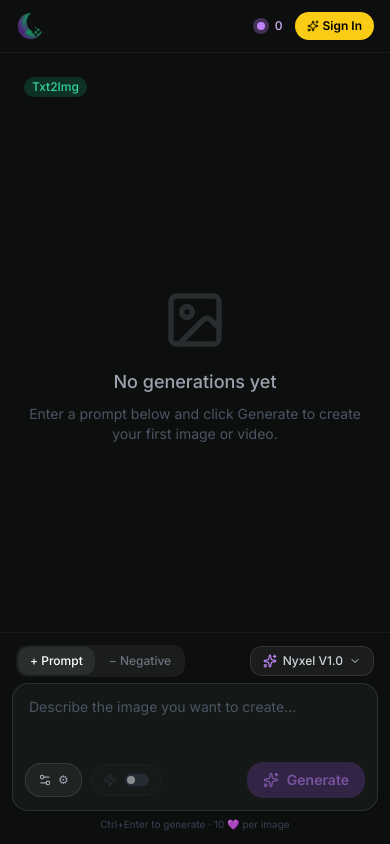
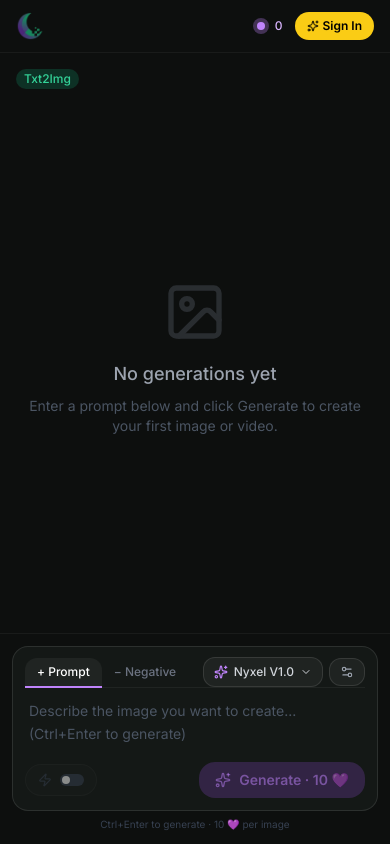
Before and after one commit to Thairm/Nyxel, a React (Vite) app in the folder app/: page /generate/1 in a window 390 px wide. Built offline with nearby package versions, Linux system fonts and the light colour scheme.

Commit message:
Fix: tabs inside box scroll in preview restore 9 aspect ratios

```diff
--- a/app/src/components/generate/PreviewArea.tsx
+++ b/app/src/components/generate/PreviewArea.tsx
@@ -115,7 +115,7 @@ export function PreviewArea({ isGenerating, generatedItems = [], pendingCount =
     };
 
     return (
-        <div ref={scrollContainerRef} className="flex-1 overflow-y-auto scrollbar-thin p-6">
+        <div ref={scrollContainerRef} className="h-full overflow-y-auto scrollbar-thin p-4 sm:p-6">
             {/* Top Toolbar */}
             <div className="flex items-center justify-between mb-4">
                 <div className="flex items-center gap-2">
--- a/app/src/components/generate/PromptBar.tsx
+++ b/app/src/components/generate/PromptBar.tsx
@@ -20,12 +20,17 @@ interface PromptBarProps {
   onFreeCreationToggle?: () => void;
 }
 
+// All SDXL aspect ratios (Illustrious models support all except 21:9)
 const ASPECT_RATIOS = [
-  { label: '1:1', value: '1:1' },
-  { label: '2:3', value: '2:3' },
-  { label: '3:2', value: '3:2' },
-  { label: '9:16', value: '9:16' },
-  { label: '16:9', value: '16:9' },
+  { label: '1:1', value: '1:1', pixels: '1024 × 1024' },
+  { label: '2:3', value: '2:3', pixels: '832 × 1216' },
+  { label: '3:2', value: '3:2', pixels: '1216 × 832' },
+  { label: '3:4', value: '3:4', pixels: '896 × 1152' },
+  { label: '4:3', value: '4:3', pixels: '1152 × 896' },
+  { label: '4:5', value: '4:5', pixels: '1024 × 1280' },
+  { label: '5:4', value: '5:4', pixels: '1280 × 1024' },
+  { label: '9:16', value: '9:16', pixels: '768 × 1344' },
+  { label: '16:9', value: '16:9', pixels: '1344 × 768' },
 ];
 
 type PromptTab = 'positive' | 'negative';
@@ -53,7 +58,7 @@ export function PromptBar({
   const modelDropdownRef = useRef<HTMLDivElement>(null);
   const settingsRef = useRef<HTMLDivElement>(null);
 
-  // Close dropdowns when clicking outside
+  // Close dropdowns on outside click
   useEffect(() => {
     const handleClickOutside = (e: MouseEvent) => {
       if (modelDropdownRef.current && !modelDropdownRef.current.contains(e.target as Node)) {
@@ -88,48 +93,55 @@ export function PromptBar({
     <div className="bg-[#0D0F0E] px-3 sm:px-6 py-3">
       <div className="max-w-4xl mx-auto">
 
-        {/* ── Top row: Prompt tabs (outside/above box) + Model dropdown ── */}
-        <div className="flex items-center justify-between mb-1.5 px-1">
-          {/* Left: Positive / Negative tabs */}
-          <div className="flex items-center gap-0.5 bg-[#1a1d1b] rounded-lg p-0.5">
+        {/* ══════════════════════════════════════════════
+            PROMPT BOX (tabs are part of the box border)
+            ══════════════════════════════════════════════ */}
+        <div className="relative bg-[#141816] border border-white/10 rounded-2xl overflow-visible focus-within:border-purple-500/40 transition-colors">
+
+          {/* ── Tab row: sits at the very top of the box ── */}
+          <div className="flex items-center justify-between px-3 pt-2.5 pb-0">
+            {/* Left: Prompt / Negative tab pills */}
+            <div className="flex items-center -mb-px">
               <button
                 onClick={() => setActiveTab('positive')}
-              className={`flex items-center gap-1.5 text-xs font-medium px-3 py-1.5 rounded-md transition-all ${
+                className={`text-xs font-medium px-3 py-1.5 rounded-t-lg border-b-2 transition-all ${
                   activeTab === 'positive'
-                  ? 'bg-[#2a2e2c] text-white shadow-sm'
-                  : 'text-gray-500 hover:text-gray-300'
+                    ? 'text-white border-purple-400 bg-white/5'
+                    : 'text-gray-500 border-transparent hover:text-gray-300'
                 }`}
               >
                 + Prompt
               </button>
               <button
                 onClick={() => setActiveTab('negative')}
-              className={`flex items-center gap-1.5 text-xs font-medium px-3 py-1.5 rounded-md transition-all relative ${
+                className={`text-xs font-medium px-3 py-1.5 rounded-t-lg border-b-2 transition-all relative ${
                   activeTab === 'negative'
-                  ? 'bg-[#2a2e2c] text-white shadow-sm'
-                  : 'text-gray-500 hover:text-gray-300'
+                    ? 'text-white border-purple-400 bg-white/5'
+                    : 'text-gray-500 border-transparent hover:text-gray-300'
                 }`}
               >
                 − Negative
                 {hasNegativePrompt && (
-                <span className="w-1.5 h-1.5 rounded-full bg-purple-400 inline-block ml-1" />
+                  <span className="w-1.5 h-1.5 rounded-full bg-purple-400 absolute -top-0.5 -right-0.5" />
                 )}
               </button>
             </div>
 
-          {/* Right: Model selector dropdown */}
+            {/* Right: Model selector + Settings button */}
+            <div className="flex items-center gap-1.5">
+              {/* Model dropdown */}
               <div className="relative" ref={modelDropdownRef}>
                 <button
                   onClick={() => setModelDropdownOpen(!modelDropdownOpen)}
-              className="flex items-center gap-1.5 text-xs font-medium text-gray-300 hover:text-white bg-[#1a1d1b] hover:bg-white/10 border border-white/10 px-3 py-1.5 rounded-lg transition-all"
+                  className="flex items-center gap-1.5 text-xs font-medium text-gray-300 hover:text-white bg-white/5 hover:bg-white/10 border border-white/10 px-2.5 py-1.5 rounded-lg transition-all"
                 >
                   <Sparkles className="w-3.5 h-3.5 text-purple-400" />
-              <span>{selectedModel.name}</span>
+                  <span className="max-w-[80px] sm:max-w-none truncate">{selectedModel.name}</span>
                   <ChevronDown className={`w-3 h-3 transition-transform ${modelDropdownOpen ? 'rotate-180' : ''}`} />
                 </button>
 
                 {modelDropdownOpen && (
-              <div className="absolute bottom-full right-0 mb-2 w-52 bg-[#1a1d1b] border border-white/10 rounded-xl shadow-2xl overflow-hidden z-50 animate-in fade-in slide-in-from-bottom-2 duration-150">
+                  <div className="absolute bottom-full right-0 mb-2 w-52 bg-[#1a1d1b] border border-white/10 rounded-xl shadow-2xl overflow-hidden z-50">
                     <div className="p-1">
                       {availableModels.map(model => (
                         <button
@@ -158,65 +170,28 @@ export function PromptBar({
                   </div>
                 )}
               </div>
-        </div>
 
-        {/* ── Prompt Box ── */}
-        <div className="relative bg-[#141816] border border-white/10 rounded-2xl overflow-visible focus-within:border-purple-500/40 transition-colors">
-          {/* Text area */}
-          <div className="px-4 pt-3 pb-2">
-            {activeTab === 'positive' ? (
-              <textarea
-                value={prompt}
-                onChange={e => handleTextareaInput(e, setPrompt)}
-                onKeyDown={handleKeyDown}
-                placeholder="Describe the image you want to create..."
-                rows={2}
-                className="w-full bg-transparent text-white text-sm placeholder:text-gray-600 resize-none focus:outline-none leading-relaxed"
-                style={{ minHeight: '52px', maxHeight: '140px' }}
-              />
-            ) : (
-              <textarea
-                value={negativePrompt}
-                onChange={e => handleTextareaInput(e, setNegativePrompt)}
-                onKeyDown={handleKeyDown}
-                placeholder="Things to avoid (e.g. blurry, bad hands, text)..."
-                rows={2}
-                className="w-full bg-transparent text-white text-sm placeholder:text-gray-600 resize-none focus:outline-none leading-relaxed"
-                style={{ minHeight: '52px', maxHeight: '140px' }}
-              />
-            )}
-          </div>
-
-          {/* ── Bottom Controls Row ── */}
-          <div className="flex items-center justify-between gap-2 px-3 pb-3 flex-wrap sm:flex-nowrap">
-
-            {/* Left: Settings popup button + Free gen toggle */}
-            <div className="flex items-center gap-2">
-
-              {/* Generation Settings button — opens aspect ratio popup */}
+              {/* Settings button (opens aspect ratio popup) */}
               <div className="relative" ref={settingsRef}>
                 <button
                   onClick={() => setSettingsOpen(!settingsOpen)}
-                  className={`flex items-center gap-1.5 text-xs font-medium px-3 py-2 rounded-xl border transition-all ${
+                  className={`flex items-center gap-1 text-xs font-medium px-2.5 py-1.5 rounded-lg border transition-all ${
                     settingsOpen
                       ? 'bg-white/10 text-white border-white/20'
                       : 'text-gray-400 hover:text-white bg-white/5 hover:bg-white/10 border-white/10'
                   }`}
                 >
                   <Settings2 className="w-3.5 h-3.5" />
-                  <span className="hidden sm:inline">Settings</span>
-                  <span className="sm:hidden">⚙</span>
                 </button>
 
-                {/* Settings popup — aspect ratio */}
                 {settingsOpen && (
-                  <div className="absolute bottom-full left-0 mb-2 bg-[#1a1d1b] border border-white/10 rounded-xl shadow-2xl p-4 z-50 min-w-[220px] animate-in fade-in slide-in-from-bottom-2 duration-150">
+                  <div className="absolute bottom-full right-0 mb-2 bg-[#1a1d1b] border border-white/10 rounded-xl shadow-2xl p-4 z-50 min-w-[260px]">
                     <p className="text-xs text-gray-400 font-medium mb-3">Aspect Ratio</p>
                     <div className="flex flex-wrap gap-1.5">
                       {ASPECT_RATIOS.map(r => (
                         <button
                           key={r.value}
-                          onClick={() => { onRatioChange(r.value); setSettingsOpen(false); }}
+                          onClick={() => { onRatioChange(r.value); }}
                           className={`text-xs px-3 py-1.5 rounded-lg font-medium transition-all ${
                             selectedRatio === r.value
                               ? 'bg-purple-500/30 text-purple-300 border border-purple-500/40'
@@ -227,12 +202,48 @@ export function PromptBar({
                         </button>
                       ))}
                     </div>
-                    <p className="text-[10px] text-gray-600 mt-3">Current: <span className="text-gray-400">{selectedRatio}</span></p>
+                    <p className="text-[10px] text-gray-600 mt-3">
+                      Current: <span className="text-gray-400">{selectedRatio}</span>
+                      <span className="ml-2 text-gray-700">{ASPECT_RATIOS.find(r => r.value === selectedRatio)?.pixels}</span>
+                    </p>
                   </div>
                 )}
               </div>
+            </div>
+          </div>
 
-              {/* Free Generation Toggle — visible to all, only Standard can enable */}
+          {/* Thin separator below tabs */}
+          <div className="mx-3 border-b border-white/5" />
+
+          {/* ── Textarea ── */}
+          <div className="px-4 pt-3 pb-2">
+            {activeTab === 'positive' ? (
+              <textarea
+                value={prompt}
+                onChange={e => handleTextareaInput(e, setPrompt)}
+                onKeyDown={handleKeyDown}
+                placeholder="Describe the image you want to create... (Ctrl+Enter to generate)"
+                rows={2}
+                className="w-full bg-transparent text-white text-sm placeholder:text-gray-600 resize-none focus:outline-none leading-relaxed"
+                style={{ minHeight: '48px', maxHeight: '140px' }}
+              />
+            ) : (
+              <textarea
+                value={negativePrompt}
+                onChange={e => handleTextareaInput(e, setNegativePrompt)}
+                onKeyDown={handleKeyDown}
+                placeholder="Things to avoid (e.g. blurry, bad hands, text)..."
+                rows={2}
+                className="w-full bg-transparent text-white text-sm placeholder:text-gray-600 resize-none focus:outline-none leading-relaxed"
+                style={{ minHeight: '48px', maxHeight: '140px' }}
+              />
+            )}
+          </div>
+
+          {/* ── Bottom controls inside the box ── */}
+          <div className="flex items-center justify-between gap-2 px-3 pb-3">
+
+            {/* Left: Free Generation toggle */}
             <button
               onClick={canUseFreeCreation ? onFreeCreationToggle : undefined}
               title={canUseFreeCreation ? 'Toggle Free Generation mode' : 'Upgrade to Standard to unlock Free Generation'}
@@ -255,10 +266,8 @@ export function PromptBar({
                 }`} />
               </div>
             </button>
-            </div>
 
             {/* Right: Generate button */}
-            <div className="flex items-center gap-2 flex-shrink-0 ml-auto">
             <button
               onClick={onGenerate}
               disabled={isGenerating || !prompt.trim()}
@@ -269,14 +278,8 @@ export function PromptBar({
               }`}
             >
               <Sparkles className={`w-4 h-4 ${isGenerating ? 'animate-pulse' : ''}`} />
-                <span className="hidden sm:inline">
               {isGenerating ? 'Generating...' : (freeCreationActive && canUseFreeCreation) ? 'Generate · Free ✨' : `Generate${costLabel ? ` · ${costLabel}` : ''}`}
-                </span>
-                <span className="sm:hidden">
-                  {isGenerating ? '...' : 'Generate'}
-                </span>
             </button>
-            </div>
           </div>
         </div>
 
```
Also changed, not shown: app/dist/index.html. Lines whose indentation alone changed are shown as unchanged.
